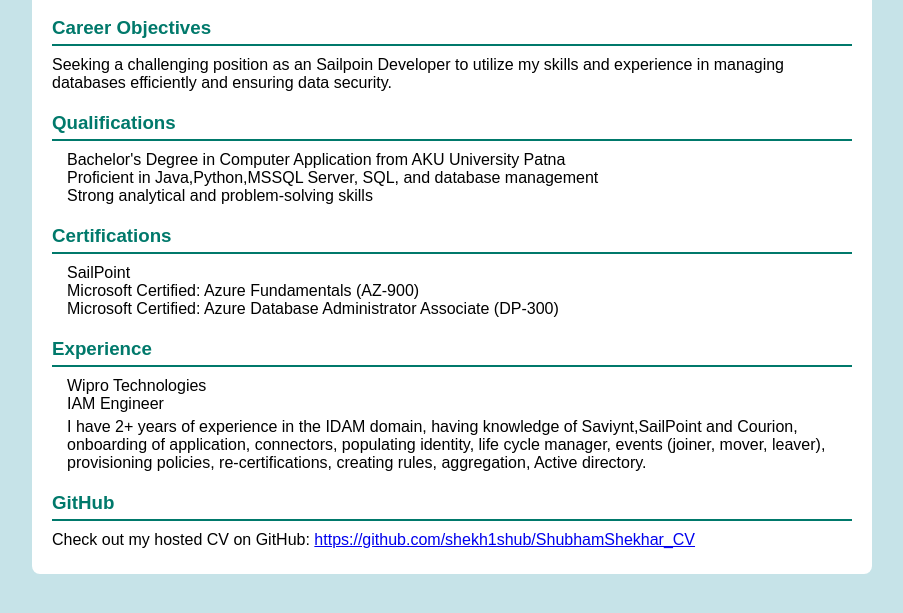
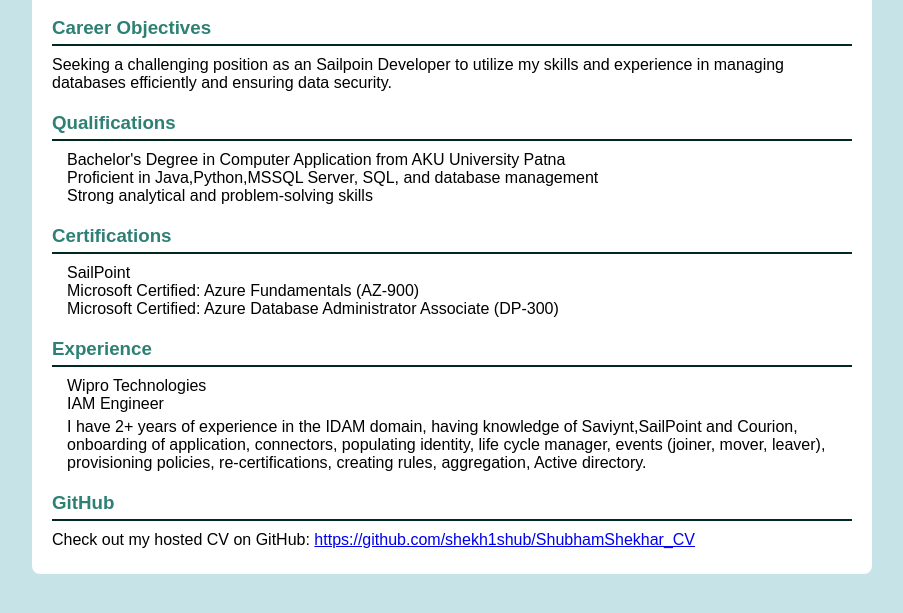
Before and after one commit to shekh1shub/ShubhamShekhar_CV, a plain HTML site: page index.html in a window 1280 px wide. Shown: the part 311-924 px from the top of the page, without its empty margins (188-1091 px from the left). Drawn offline with Linux system fonts and the light colour scheme.

Commit message:
Update style.css

```diff
--- a/style.css
+++ b/style.css
@@ -48,8 +48,8 @@ body {
 }
 
 .section h3 {
-    color: #00796b;
-    border-bottom: 2px solid #00796b;
+    color: #2e8075;
+    border-bottom: 2px solid #012823;
     padding-bottom: 5px;
     margin-bottom: 10px;
 }
```
